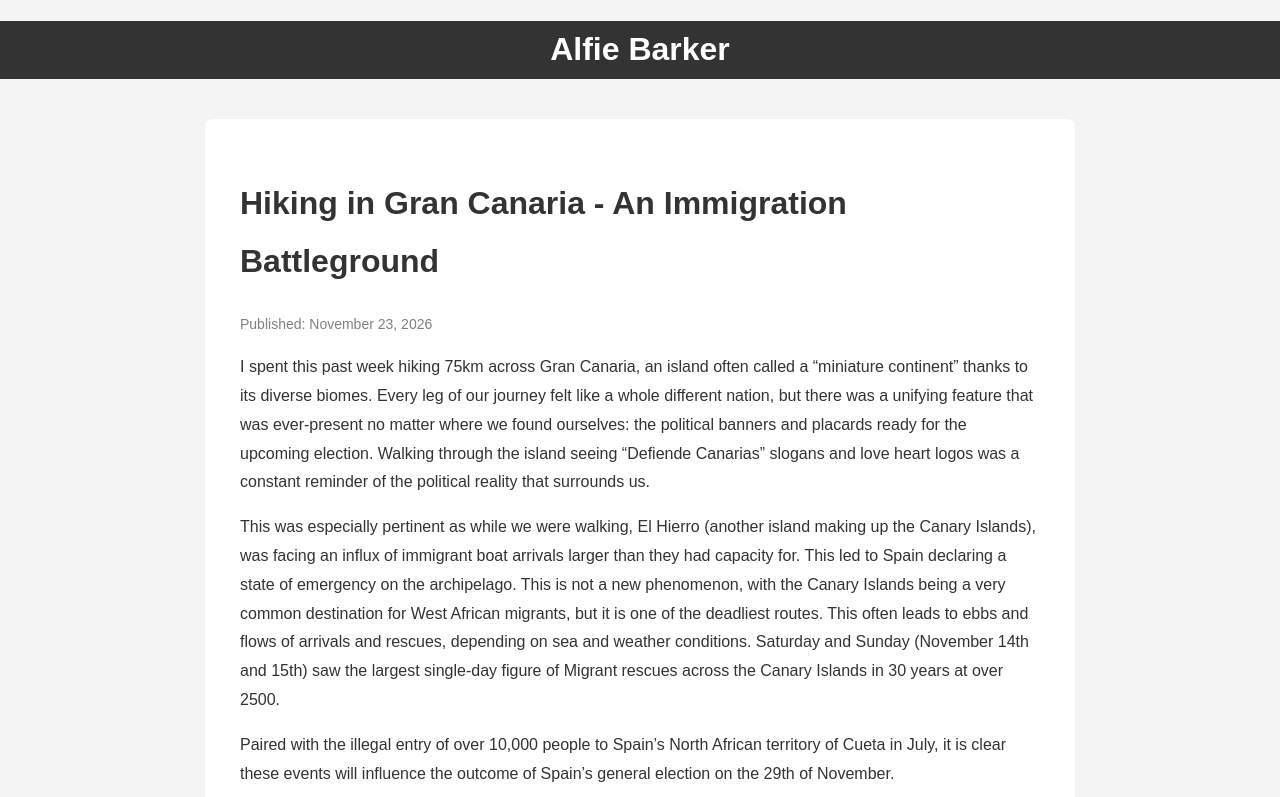
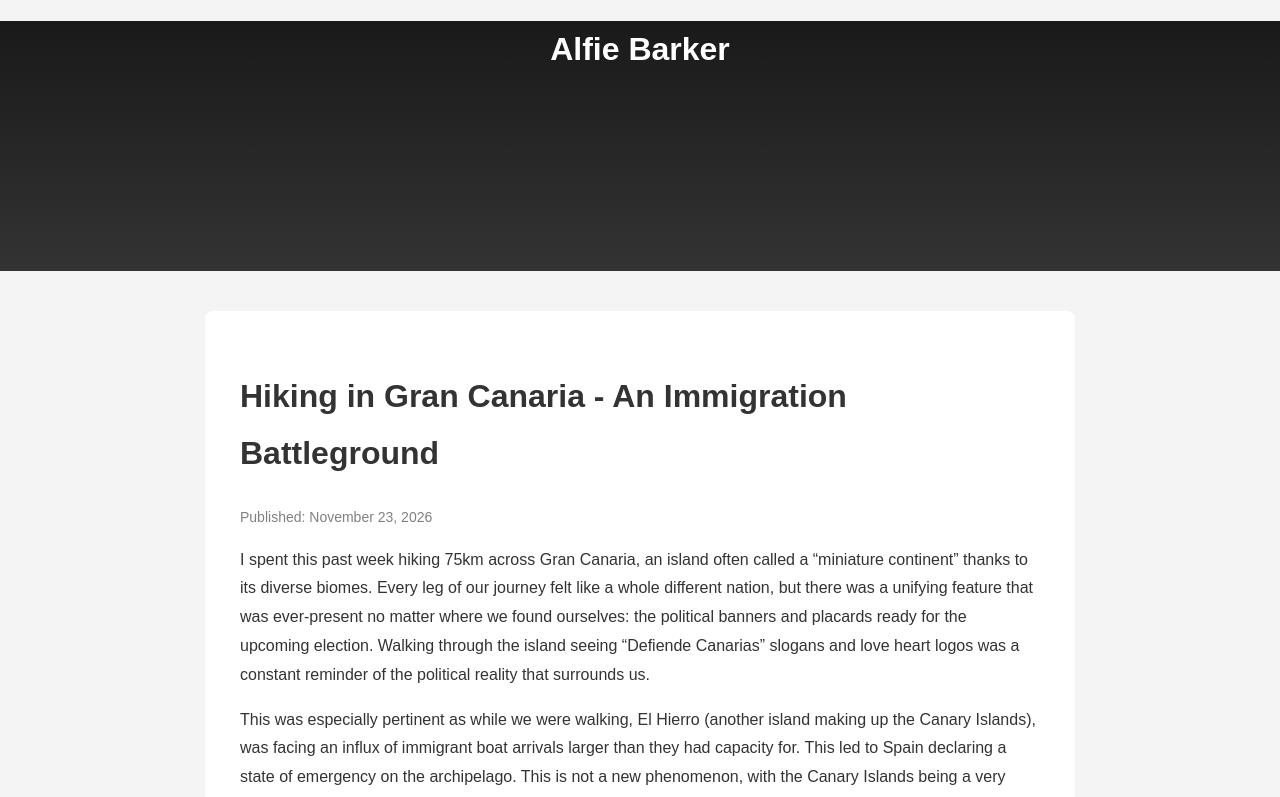
Before and after one commit to Alfie-Website-Test/Alfie-Blog, a plain HTML site: page post4.html in a window 1280 px wide. Shown: the top 797 px of the page. Drawn offline with Linux system fonts and the light colour scheme.

Commit message:
Add class to header for styling

```diff
--- a/post4.html
+++ b/post4.html
@@ -7,7 +7,7 @@
 </head>
 <body>
 
-<header>
+<header class="hiking-header">
 	<h1>Alfie Barker</h1>
 </header>
 
```
